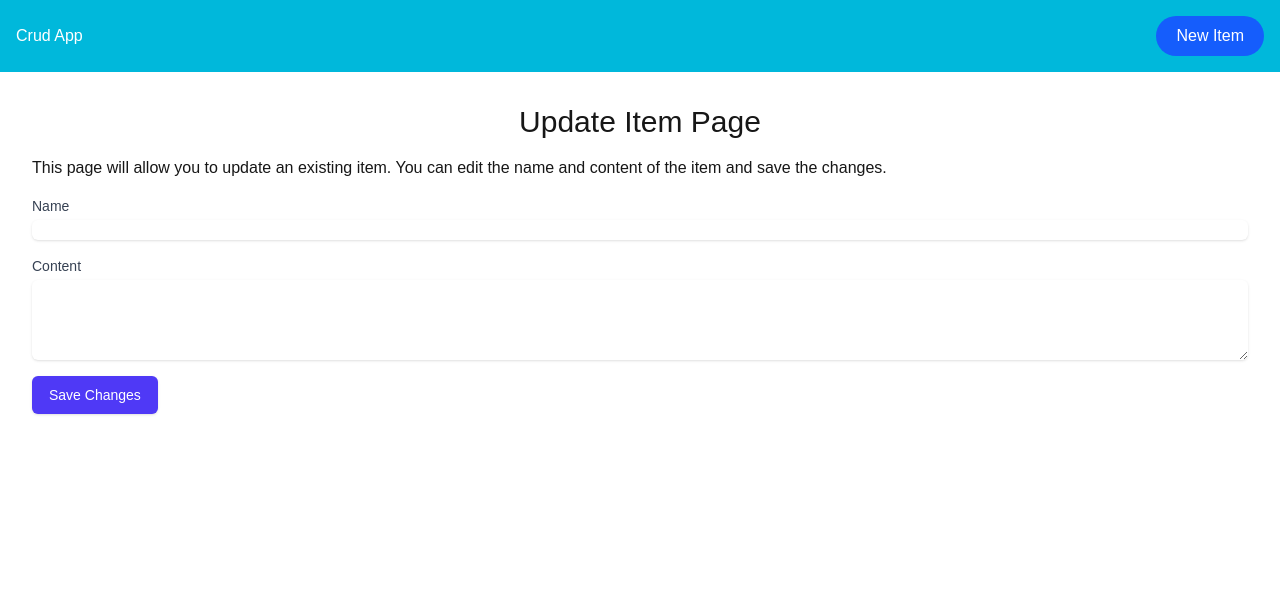
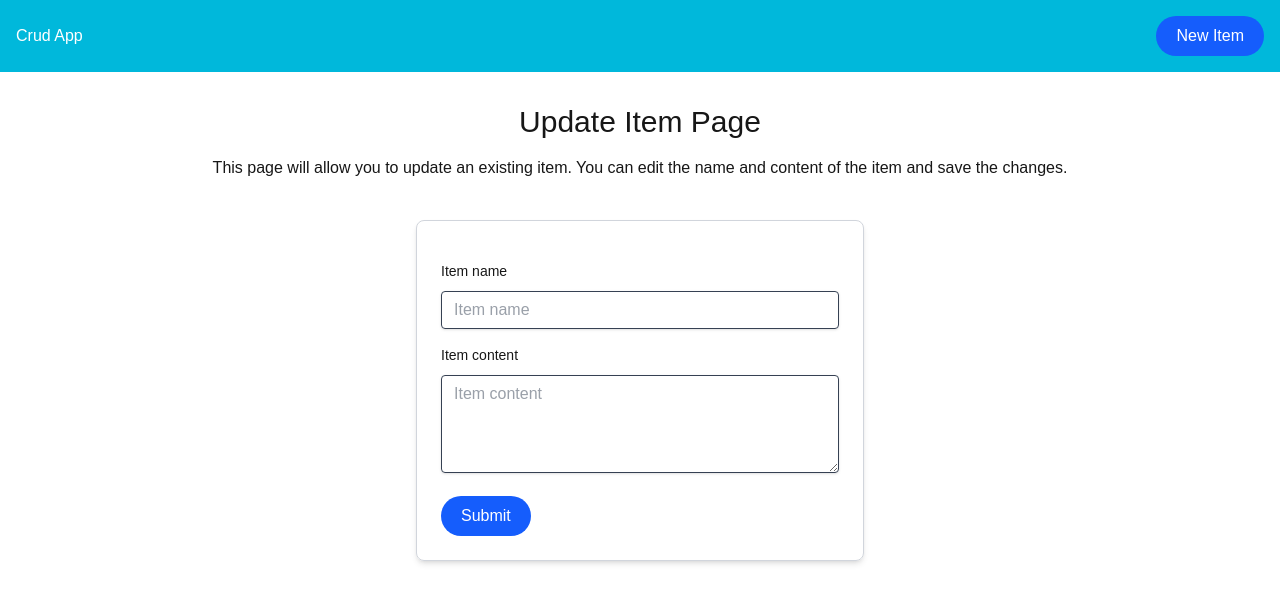
Before and after one commit to emadElnagar/Next-Crud, a Next.js app: page /items/1/update in a window 1280 px wide. Shown: the top 602 px of the page. Built offline with nearby package versions, Linux system fonts and the light colour scheme.

Commit message:
Restyle update item page

```diff
--- a/src/app/items/[id]/update/page.tsx
+++ b/src/app/items/[id]/update/page.tsx
@@ -1,41 +1,69 @@
-export default async function UpdateItemPage() {
+"use client";
+import { useParams } from "next/navigation";
+import { useState } from "react";
+
+export default function UpdateItemPage() {
+  const [name, setName] = useState("");
+  const [content, setContent] = useState("");
+  const [loading, setLoading] = useState(false);
+  const { id } = useParams();
   return (
     <div className="m-8">
       <h1 className="text-3xl text-heading text-center mb-4">
         Update Item Page
       </h1>
-      <p className="text-base">
+      <p className="text-center">
         This page will allow you to update an existing item. You can edit the
         name and content of the item and save the changes.
       </p>
-      <form className="mt-4">
-        <div className="mb-4">
-          <label htmlFor="name" className="block text-sm font-medium text-gray-700">
-            Name
+      <form
+        method="POST"
+        className="max-w-md mx-auto mt-10 p-6 border border-gray-300 rounded-lg shadow-md"
+      >
+        <div className="mt-4">
+          <label
+            htmlFor="name"
+            className="block mb-2.5 text-sm font-medium text-heading"
+          >
+            Item name
           </label>
           <input
             type="text"
             id="name"
-            name="name"
-            className="mt-1 block w-full rounded-md border-gray-300 shadow-sm focus:border-indigo-500 focus:ring-indigo-500 sm:text-sm"
+            value={name}
+            onChange={(e) => setName(e.target.value)}
+            className="shadow appearance-none border rounded w-full py-2 px-3 text-gray-700 leading-tight
+          focus:outline-none
+          focus:shadow-outline"
+            placeholder="Item name"
+            required
           />
         </div>
-        <div className="mb-4">
-          <label htmlFor="content" className="block text-sm font-medium text-gray-700">
-            Content
+        <div className="mt-4">
+          <label
+            htmlFor="content"
+            className="block mb-2.5 text-sm font-medium text-heading"
+          >
+            Item content
           </label>
           <textarea
             id="content"
-            name="content"
             rows={4}
-            className="mt-1 block w-full rounded-md border-gray-300 shadow-sm focus:border-indigo-500 focus:ring-indigo-500 sm:text-sm"
-          />
+            value={content}
+            onChange={(e) => setContent(e.target.value)}
+            className="shadow appearance-none border rounded w-full py-2 px-3 text-gray-700 leading-tight
+          focus:outline-none focus:shadow-outline"
+            placeholder="Item content"
+          ></textarea>
         </div>
+
         <button
           type="submit"
-          className="inline-flex justify-center rounded-md border border-transparent bg-indigo-600 py-2 px-4 text-sm font-medium text-white shadow-sm hover:bg-indigo-700 focus:outline-none focus:ring-2 focus:ring-indigo-500 focus:ring-offset-2"
+          className="inline-block px-5 py-2 mx-auto mt-4 text-white bg-blue-600 rounded-full cursor-pointer
+        hover:bg-blue-700 md:mx-0"
+          disabled={loading}
         >
-          Save Changes
+          {loading ? "Creating..." : "Submit"}
         </button>
       </form>
     </div>
```
